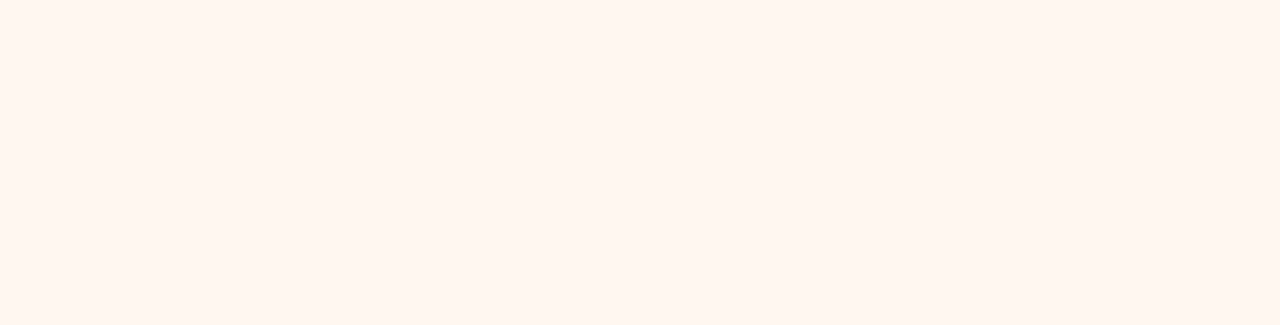
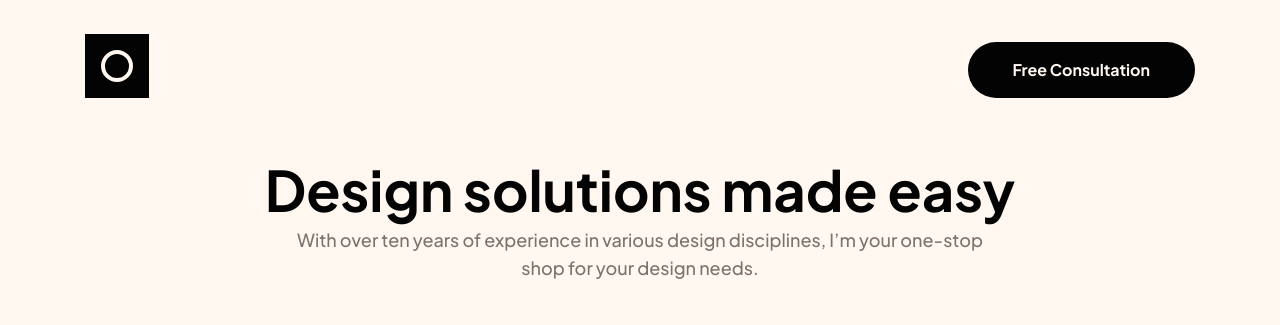
Before and after one commit to Ergashev95/single-page-design-portfolio, a plain HTML site: page index.html in a window 1280 px wide. Drawn offline with Linux system fonts and the light colour scheme.

Commit message:
finish site-header-hero section

```diff
--- a/css/main.css
+++ b/css/main.css
@@ -76,3 +76,55 @@ body {
     background-color: var(--Summer-Yellow);
     cursor: pointer;
 }
+
+
+/* SITE-HEADER */
+.site-header-hero {
+    padding-top: 34px;
+    padding-bottom: 40px;
+
+}
+.site-header {
+
+}
+.d-flex {
+    display: flex;
+    justify-content: space-between;
+    align-items: center;
+}
+
+.logo {
+    display: block;
+}
+.logo-image {
+    width: 64px;
+    height: 64px;
+    object-fit: cover;
+}
+/* SITE-HEADER */
+
+/* SITE-HERO */
+.site-hero {
+    display: flex;
+    flex-direction: column;
+   align-items: center;
+   row-gap: 23px;
+
+}
+.site-headline {
+    margin-top: 70px;
+    color: var(--Black);
+    font-size: 56px;
+    font-weight: 700;
+
+}
+.site-desc {
+    max-width: 730px;
+    width: 100%;
+    color: var(--Medium-Brown);
+    font-size: 18px;
+    font-weight: 500;
+    line-height: 28px;
+    text-align: center;
+}
+/* SITE-HERO */
--- a/index.html
+++ b/index.html
@@ -14,6 +14,24 @@
 <body>
 
 
+    <!-- SITE-HEADER-HERO -->
+    <div class="site-header-hero">
+      <header class="site-header">
+        <div class="container d-flex">
+          <a href="./index.html" class="site-logo logo">
+            <img src="./assets/logo.svg" alt="Site logo" class="logo-image">
+          </a>
+
+          <a href="#!" class="site-header__call btn-1">Free Consultation</a>
+        </div>
+      </header>
+      <div class="site-hero">
+        <h1 class="site-headline">Design solutions made easy</h1>
+        <p class="site-desc">  With over ten years of experience in various design disciplines, I’m your one-stop shop for your design needs.
+        </p>
+      </div>
+    </div>
+    <!-- SITE-HEADER-HERO -->
 
 
 </body>
```
